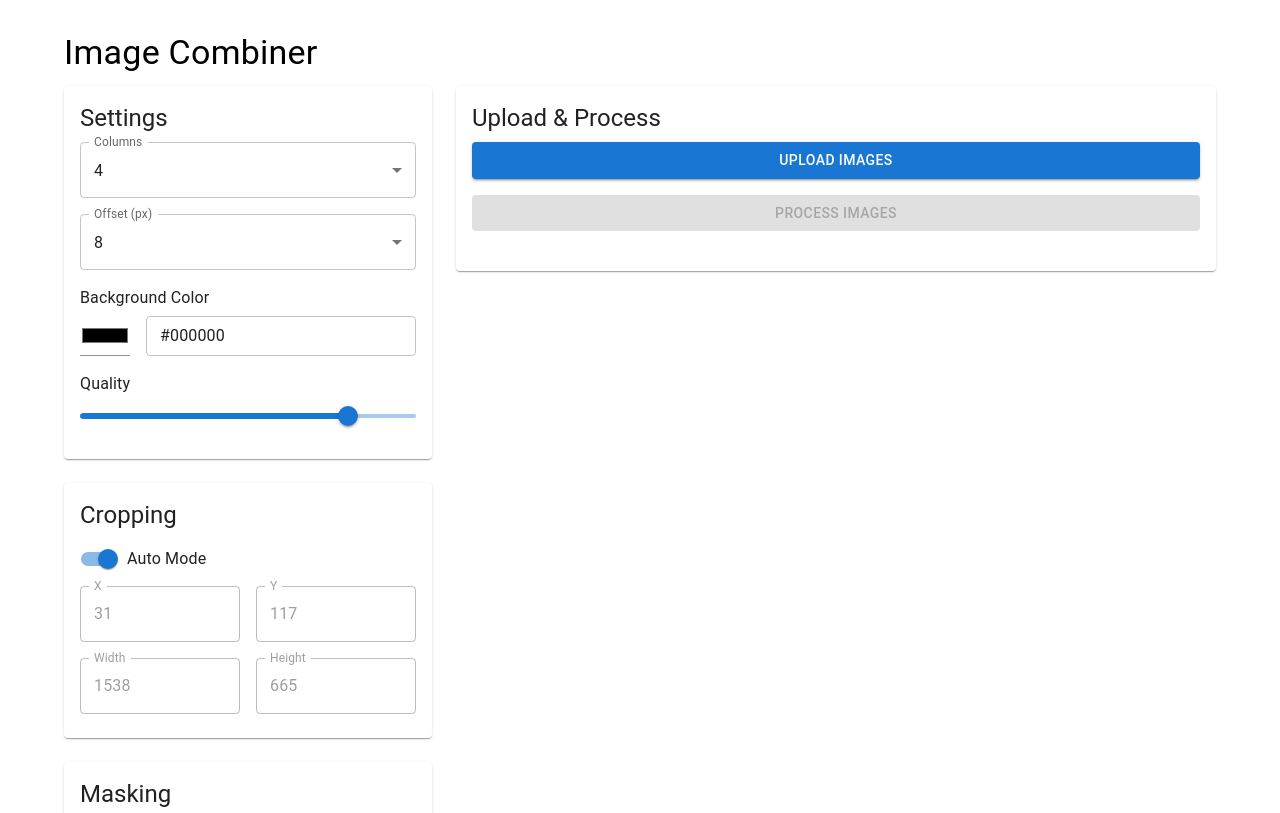
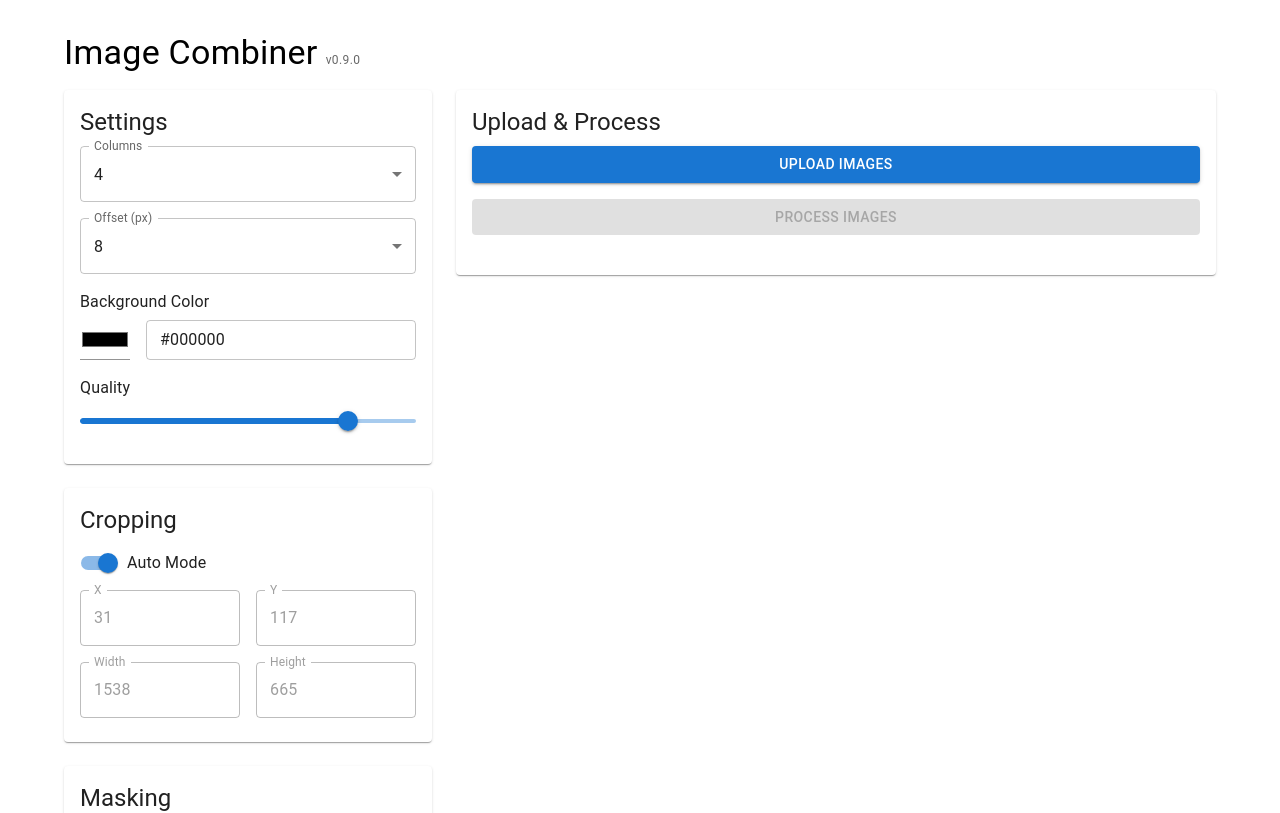
Before and after one commit to lxba1/combine-result-images, a React (Vite) app: page / in a window 1280 px wide. Shown: the top 813 px of the page. Built offline with nearby package versions, Linux system fonts and the light colour scheme.

Commit message:
chore: Update version to 0.9.0 and fix indentation

```diff
--- a/package.json
+++ b/package.json
@@ -1,7 +1,7 @@
 {
   "name": "combine-result-images",
   "private": true,
-  "version": "0.0.0",
+  "version": "0.9.0",
   "type": "module",
   "homepage": "https://lxba1.github.io/combine-result-images",
   "scripts": {
--- a/src/ImageProcessor.tsx
+++ b/src/ImageProcessor.tsx
@@ -3,6 +3,7 @@ import { useTranslation } from 'react-i18next';
 import { Button, TextField, Container, Grid, Card, CardContent, Typography, CircularProgress, Box, Slider, Input, Switch, FormControlLabel, Select, MenuItem, InputLabel, FormControl } from '@mui/material';
 import type { SelectChangeEvent } from '@mui/material';
 import Tesseract, { PSM } from 'tesseract.js';
+import packageJson from '../package.json';
 
 interface ImageSettings {
   colCount: number;
@@ -481,7 +482,10 @@ const ImageProcessor: React.FC = () => {
 
   return (
     <Container maxWidth="lg" sx={{ mt: 4, mb: 4 }}>
-      <Typography variant="h4" component="h1" gutterBottom>{t('title')}</Typography>
+      <Box sx={{ display: 'flex', alignItems: 'baseline', gap: 1, mb: 2 }}>
+        <Typography variant="h4" component="h1">{t('title')}</Typography>
+        <Typography variant="caption" color="text.secondary">v{packageJson.version}</Typography>
+      </Box>
       <Grid container spacing={3}>
         <Grid size={{xs:12, md:4}}>
           <Card>
```
